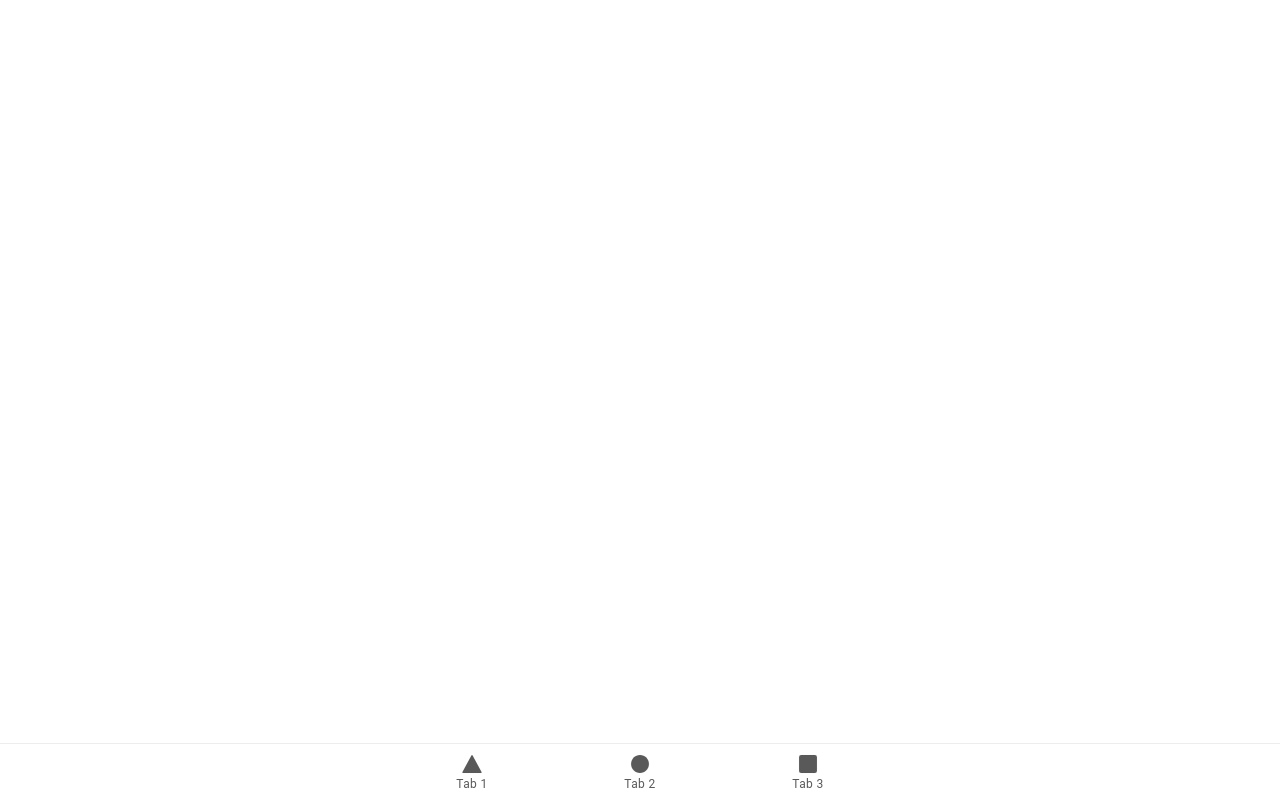
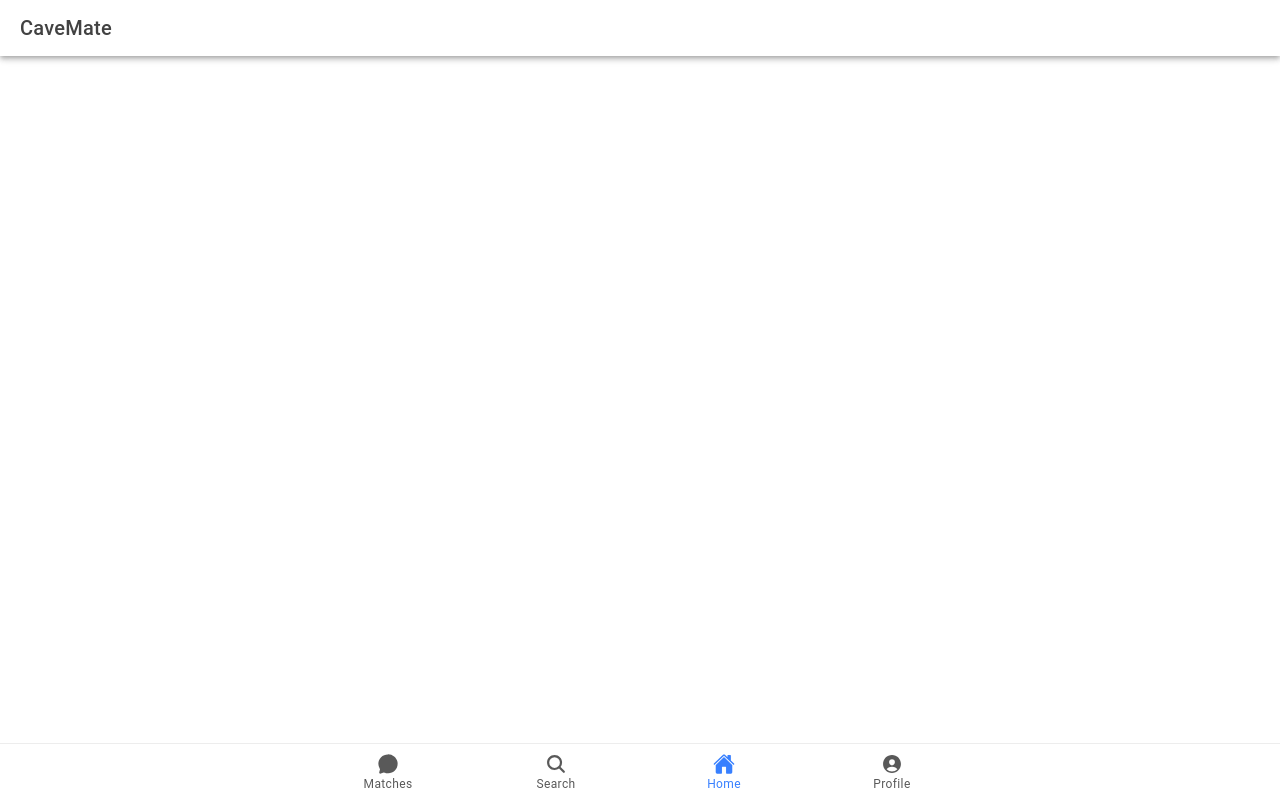
Before and after one commit to IsaiahSama/CaveMate, a React (Vite) app in the folder CaveMate/: page /home in a window 1280 px wide. Built offline with nearby package versions, Linux system fonts and the light colour scheme.

Commit message:
Added base pages

```diff
--- a/CaveMate/src/App.tsx
+++ b/CaveMate/src/App.tsx
@@ -10,10 +10,11 @@ import {
   setupIonicReact
 } from '@ionic/react';
 import { IonReactRouter } from '@ionic/react-router';
-import { ellipse, square, triangle } from 'ionicons/icons';
-import Tab1 from './pages/Tab1';
-import Tab2 from './pages/Tab2';
-import Tab3 from './pages/Tab3';
+import { chatbubble, search, home, personCircle  } from 'ionicons/icons';
+import MatchesPage from './pages/Matches';
+import SearchPage from './pages/Search';
+import HomePage from './pages/Home';
+import ProfilePage from './pages/Profile';
 
 /* Core CSS required for Ionic components to work properly */
 import '@ionic/react/css/core.css';
@@ -41,31 +42,38 @@ const App: React.FC = () => (
     <IonReactRouter>
       <IonTabs>
         <IonRouterOutlet>
-          <Route exact path="/tab1">
-            <Tab1 />
+          <Route exact path="/matches">
+            <MatchesPage />
           </Route>
-          <Route exact path="/tab2">
-            <Tab2 />
+          <Route exact path="/search">
+            <SearchPage />
           </Route>
-          <Route path="/tab3">
-            <Tab3 />
+          <Route path="/home">
+            <HomePage />
+          </Route>
+          <Route path="/profile">
+            <ProfilePage />
           </Route>
           <Route exact path="/">
-            <Redirect to="/tab1" />
+            <Redirect to="/home" />
           </Route>
         </IonRouterOutlet>
         <IonTabBar slot="bottom">
-          <IonTabButton tab="tab1" href="/tab1">
-            <IonIcon aria-hidden="true" icon={triangle} />
-            <IonLabel>Tab 1</IonLabel>
+          <IonTabButton tab="matches" href="/matches">
+            <IonIcon aria-hidden="true" icon={chatbubble} />
+            <IonLabel>Matches</IonLabel>
           </IonTabButton>
-          <IonTabButton tab="tab2" href="/tab2">
-            <IonIcon aria-hidden="true" icon={ellipse} />
-            <IonLabel>Tab 2</IonLabel>
+          <IonTabButton tab="search" href="/search">
+            <IonIcon aria-hidden="true" icon={search} />
+            <IonLabel>Search</IonLabel>
           </IonTabButton>
-          <IonTabButton tab="tab3" href="/tab3">
-            <IonIcon aria-hidden="true" icon={square} />
-            <IonLabel>Tab 3</IonLabel>
+          <IonTabButton tab="home" href="/home">
+            <IonIcon aria-hidden="true" icon={home} />
+            <IonLabel>Home</IonLabel>
+          </IonTabButton>
+          <IonTabButton tab="profile" href="/profile">
+            <IonIcon aria-hidden="true" icon={personCircle} />
+            <IonLabel>Profile</IonLabel>
           </IonTabButton>
         </IonTabBar>
       </IonTabs>
--- a/CaveMate/src/components/ExploreContainer.css
+++ /dev/null
@@ -1,24 +0,0 @@
-.container {
-  text-align: center;
-  position: absolute;
-  left: 0;
-  right: 0;
-  top: 50%;
-  transform: translateY(-50%);
-}
-
-.container strong {
-  font-size: 20px;
-  line-height: 26px;
-}
-
-.container p {
-  font-size: 16px;
-  line-height: 22px;
-  color: #8c8c8c;
-  margin: 0;
-}
-
-.container a {
-  text-decoration: none;
-}
--- a/CaveMate/src/components/ExploreContainer.tsx
+++ /dev/null
@@ -1,16 +0,0 @@
-import './ExploreContainer.css';
-
-interface ContainerProps {
-  name: string;
-}
-
-const ExploreContainer: React.FC<ContainerProps> = ({ name }) => {
-  return (
-    <div className="container">
-      <strong>{name}</strong>
-      <p>Explore <a target="_blank" rel="noopener noreferrer" href="https://ionicframework.com/docs/components">UI Components</a></p>
-    </div>
-  );
-};
-
-export default ExploreContainer;
--- a/CaveMate/src/pages/Tab1.tsx
+++ b/CaveMate/src/pages/Home.tsx
@@ -1,25 +1,23 @@
 import { IonContent, IonHeader, IonPage, IonTitle, IonToolbar } from '@ionic/react';
-import ExploreContainer from '../components/ExploreContainer';
-import './Tab1.css';
+import './Tab3.css';
 
-const Tab1: React.FC = () => {
+const HomePage: React.FC = () => {
   return (
     <IonPage>
       <IonHeader>
         <IonToolbar>
-          <IonTitle>Tab 1</IonTitle>
+          <IonTitle>CaveMate</IonTitle>
         </IonToolbar>
       </IonHeader>
       <IonContent fullscreen>
         <IonHeader collapse="condense">
           <IonToolbar>
-            <IonTitle size="large">Tab 1</IonTitle>
+            <IonTitle size="large">Tab 3</IonTitle>
           </IonToolbar>
         </IonHeader>
-        <ExploreContainer name="Tab 1 page" />
       </IonContent>
     </IonPage>
   );
 };
 
-export default Tab1;
+export default HomePage;
--- /dev/null
+++ b/CaveMate/src/pages/Matches.tsx
@@ -0,0 +1,23 @@
+import { IonContent, IonHeader, IonPage, IonTitle, IonToolbar } from '@ionic/react';
+import './Tab1.css';
+
+const MatchesPage: React.FC = () => {
+  return (
+    <IonPage>
+      <IonHeader>
+        <IonToolbar>
+          <IonTitle>Matches</IonTitle>
+        </IonToolbar>
+      </IonHeader>
+      <IonContent fullscreen>
+        <IonHeader collapse="condense">
+          <IonToolbar>
+            <IonTitle size="large">Tab 1</IonTitle>
+          </IonToolbar>
+        </IonHeader>
+      </IonContent>
+    </IonPage>
+  );
+};
+
+export default MatchesPage;
--- a/CaveMate/src/pages/Tab2.tsx
+++ b/CaveMate/src/pages/Profile.tsx
@@ -1,25 +1,23 @@
 import { IonContent, IonHeader, IonPage, IonTitle, IonToolbar } from '@ionic/react';
-import ExploreContainer from '../components/ExploreContainer';
-import './Tab2.css';
+import './Tab4.css';
 
-const Tab2: React.FC = () => {
+const ProfilePage: React.FC = () => {
   return (
     <IonPage>
       <IonHeader>
         <IonToolbar>
-          <IonTitle>Tab 2</IonTitle>
+          <IonTitle>Profile</IonTitle>
         </IonToolbar>
       </IonHeader>
       <IonContent fullscreen>
         <IonHeader collapse="condense">
           <IonToolbar>
-            <IonTitle size="large">Tab 2</IonTitle>
+            <IonTitle size="large">Tab 3</IonTitle>
           </IonToolbar>
         </IonHeader>
-        <ExploreContainer name="Tab 2 page" />
       </IonContent>
     </IonPage>
   );
 };
 
-export default Tab2;
+export default ProfilePage;
--- a/CaveMate/src/pages/Tab3.tsx
+++ b/CaveMate/src/pages/Search.tsx
@@ -1,25 +1,23 @@
 import { IonContent, IonHeader, IonPage, IonTitle, IonToolbar } from '@ionic/react';
-import ExploreContainer from '../components/ExploreContainer';
-import './Tab3.css';
+import './Tab2.css';
 
-const Tab3: React.FC = () => {
+const SearchPage: React.FC = () => {
   return (
     <IonPage>
       <IonHeader>
         <IonToolbar>
-          <IonTitle>Tab 3</IonTitle>
+          <IonTitle>Search</IonTitle>
         </IonToolbar>
       </IonHeader>
       <IonContent fullscreen>
         <IonHeader collapse="condense">
           <IonToolbar>
-            <IonTitle size="large">Tab 3</IonTitle>
+            <IonTitle size="large">Tab 2</IonTitle>
           </IonToolbar>
         </IonHeader>
-        <ExploreContainer name="Tab 3 page" />
       </IonContent>
     </IonPage>
   );
 };
 
-export default Tab3;
+export default SearchPage;
```
Also changed, not shown: CaveMate/src/pages/Tab4.css (added).
